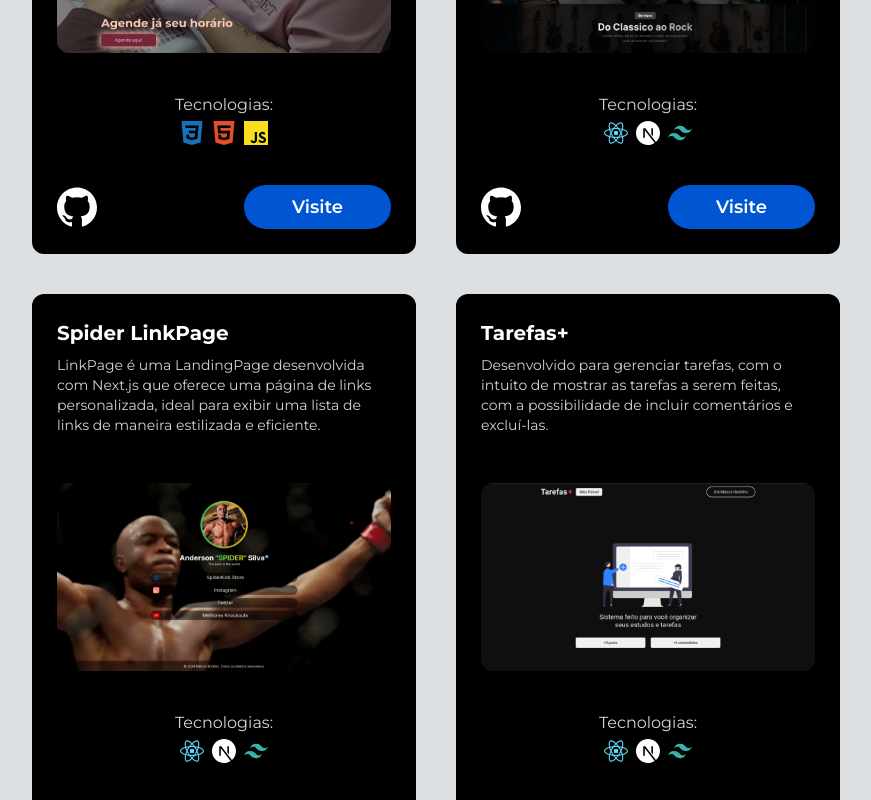
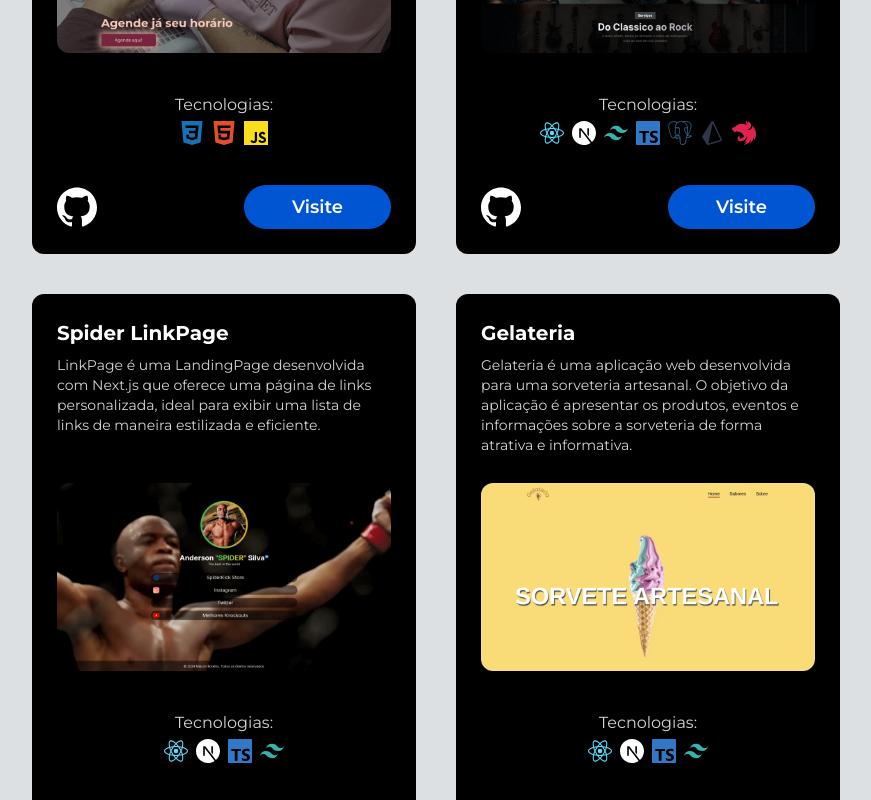
Before and after one commit to maiconsbotelho/portifolio, a Next.js app: page /projects in a window 1280 px wide. Shown: the part 660-1460 px from the top of the page, without its empty margins (204-1075 px from the left). Built offline with nearby package versions, Linux system fonts and the light colour scheme.

Commit message:
find: add projeto gelateria

```diff
--- a/src/app/projects/page.tsx
+++ b/src/app/projects/page.tsx
@@ -3,6 +3,7 @@ import Card3D from '@/components/card3D';
 import Container from '@/components/container';
 import Head from 'next/head';
 import BarbaBrutal from '../../../public/assets/projetos/BarbaBrutal.png';
+import Gelateria from '../../../public/assets/projetos/gelateria.png';
 import PetBoutique from '../../../public/assets/projetos/petBoutique.png';
 import SecretWord from '../../../public/assets/projetos/secretWord.png';
 import Sellet from '../../../public/assets/projetos/selletEsmalteria.png';
@@ -52,7 +53,15 @@ const Projects = () => {
               description="Projeto desenvolvido pensando em uma Barbearia, com o intuito de facilitar o agendamento, mostrar os
             serviços oferecidos e os contatos da empresa."
               img={BarbaBrutal}
-              technologies={['React', 'Next.js', 'Tailwind CSS']}
+              technologies={[
+                'React',
+                'Next.js',
+                'Tailwind CSS',
+                'TypeScript',
+                'PostgreSQL',
+                'Prisma',
+                'Nest.js',
+              ]}
               github="https://github.com/maiconsbotelho/barba-brutal"
               website="https://maiconbotelho-barbabrutal.vercel.app/"
             />
@@ -60,15 +69,23 @@ const Projects = () => {
               title="Spider LinkPage"
               description="LinkPage é uma LandingPage desenvolvida com Next.js que oferece uma página de links personalizada, ideal para exibir uma lista de links de maneira estilizada e eficiente."
               img={SpiderLinks}
-              technologies={['React', 'Next.js', 'Tailwind CSS']}
+              technologies={['React', 'Next.js', 'TypeScript', 'Tailwind CSS']}
               github="https://github.com/maiconsbotelho/linkpage"
               website="https://maiconbotelho-linkpage.vercel.app/"
+            />
+            <Card3D
+              title="Gelateria"
+              description="Gelateria é uma aplicação web desenvolvida para uma sorveteria artesanal. O objetivo da aplicação é apresentar os produtos, eventos e informações sobre a sorveteria de forma atrativa e informativa."
+              img={Gelateria}
+              technologies={['React', 'Next.js', 'TypeScript', 'Tailwind CSS']}
+              github="https://github.com/maiconsbotelho/gelateria"
+              website="https://maiconbotelho-gelateria.vercel.app/"
             />
             <Card3D
               title="Tarefas+"
               description="Desenvolvido para gerenciar tarefas, com o intuito de mostrar as tarefas a serem feitas, com a possibilidade de incluir comentários e excluí-las."
               img={Tarefas}
-              technologies={['React', 'Next.js', 'Tailwind CSS']}
+              technologies={['React', 'Next.js', 'TypeScript', 'Tailwind CSS']}
               github="https://github.com/maiconsbotelho/tarefas"
               website="https://maiconbotelho-tarefas.vercel.app/"
             />
@@ -76,7 +93,7 @@ const Projects = () => {
               title="SecretWord"
               description="Desenvolvido para jogar o jogo da forca, com o intuito de adivinhar a palavra secreta."
               img={SecretWord}
-              technologies={['React', 'Next.js', 'Tailwind CSS']}
+              technologies={['React', 'Next.js', 'TypeScript', 'Tailwind CSS']}
               github="https://github.com/maiconsbotelho/secretword"
               website="https://maiconsbotelho.github.io/secretword/"
             />
@@ -84,7 +101,7 @@ const Projects = () => {
               title="Pet Boutique"
               description="Desenvolvido para uma pet shop, com o intuito de mostrar os serviços oferecidos e os contatos da empresa."
               img={PetBoutique}
-              technologies={['React', 'Next.js', 'Tailwind CSS']}
+              technologies={['HTML', 'CSS']}
               github="https://github.com/maiconsbotelho/Pet_boutique"
               website="https://maiconsbotelho.github.io/Pet_boutique/"
             />
--- a/src/components/card3D/index.tsx
+++ b/src/components/card3D/index.tsx
@@ -16,6 +16,8 @@ import {
   SiReact,
   SiTailwindcss,
   SiTypescript,
+  SiPostgresql,
+
 } from 'react-icons/si';
 import { CardBody, CardContainer, CardItem } from '../ui/3d-card';
 
@@ -32,6 +34,9 @@ const technologyIcons: Record<string, React.ReactNode> = {
   JavaScript: <SiJavascript size={24} color="#F7DF1E" />, // JavaScript: #F7DF1E
   'Node.js': <FaNodeJs size={24} color="#339933" />, // Node.js: #339933
   'Nest.js': <SiNestjs size={24} color="#E0234E" />, // Nest.js: #E0234E
+  PostgreSQL: <SiPostgresql size={24} color="#336791" />, // PostgreSQL: #336791
+
+
 };
 
 const Card3D: React.FC<CardProps> = ({
```
Also changed, not shown: public/assets/projetos/gelateria.png (added).
